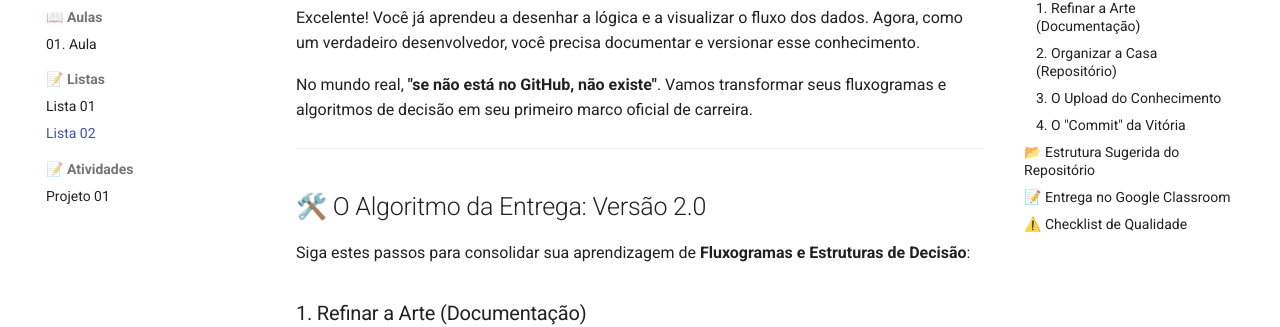
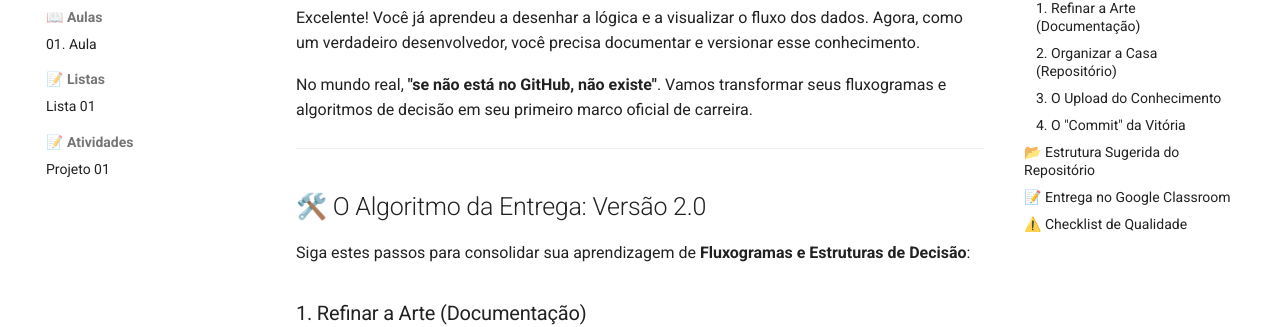
Before and after one commit to danhpaiva/una-algprog-mkdocs-202601, an MkDocs documentation site: the page built from docs/listas/02-lista.md, in a window 1280 px wide. Shown: the part 175-502 px from the top of the page. Built offline with MkDocs 1.6.1 and Material for MkDocs 9.7.7, drawn with Linux system fonts in a browser that asks for light colours.

Commit message:
feat: travando repo

```diff
--- a/mkdocs.yml
+++ b/mkdocs.yml
@@ -35,7 +35,7 @@ nav:
       # - 02. Aula: aulas/02-logica-fluxo.md
   - 📝 Listas:
       - Lista 01: listas/01-lista.md
-      - Lista 02: listas/02-lista.md
+      # - Lista 02: listas/02-lista.md
   - 📝 Atividades:
       - Projeto 01: trabalhos/projeto-01.md
 
```
